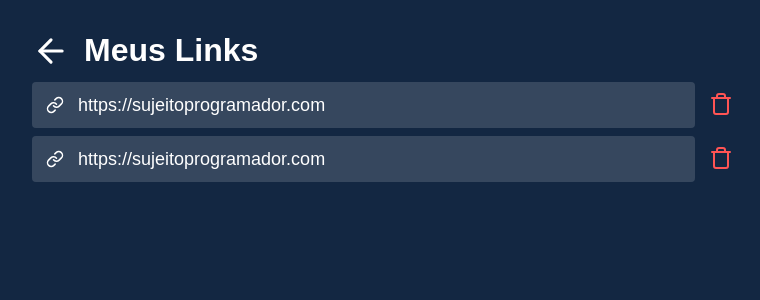
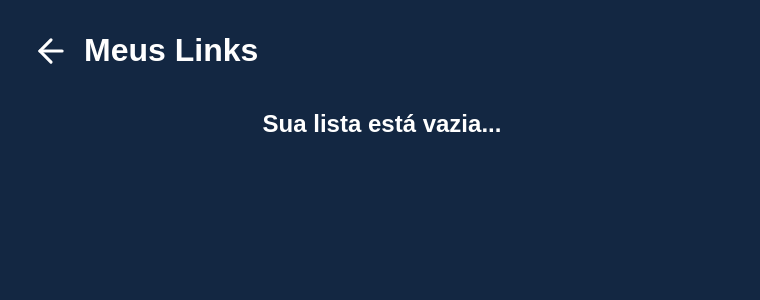
Before and after one commit to yurisantos-y/meulink, a React (Create React App) app: page /links in a window 1280 px wide. Shown: the top 300 px of the page, without its empty margins (258-1018 px from the left). Built offline with nearby package versions, Linux system fonts and the light colour scheme.

Commit message:
commit 04-02

```diff
--- a/src/pages/Home/home.css
+++ b/src/pages/Home/home.css
@@ -31,13 +31,13 @@
     flex-direction: column;
     align-items: center;
     animation: slideY 1s;
-    padding-bottom: 150px;
+    padding-bottom: 140px;
 }
 
 /*Animação subindo area input*/
 @keyframes slideY {
     from{
-        transform: translateY(80px);
+        transform: translateY(90px);
     }
     to{
         transform: translateY(0px);
--- a/src/pages/Home/index.js
+++ b/src/pages/Home/index.js
@@ -4,6 +4,7 @@
 
 import Menu from '../../components/Menu';
 import LinkItem from '../../components/LinkItem';
+import { saveLink } from '../../services/storeLinks';
 
 import api from '../../services/api';
 
@@ -20,6 +21,8 @@
 
         setData(response.data);
         setShowModal(true);
+
+        saveLink('@encurtaLink', response.data)
 
         setLink('');
 
--- a/src/pages/Links/index.js
+++ b/src/pages/Links/index.js
@@ -1,8 +1,50 @@
+import { useState, useEffect } from 'react';
 import './links.css';
 import { FiArrowLeft, FiLink, FiTrash } from 'react-icons/fi';
 import { Link } from 'react-router-dom'
 
+import { getLinksSave, deleteLink } from '../../services/storeLinks'
+import LinkItem from '../../components/LinkItem'
+
 export default function Links(){
+  const [myLinks, setMyLinks] = useState ([]);
+
+  const [data, setData] = useState ({});
+  const [showModal, setShowModal] = useState(false);
+
+  const [emptyList, setEmptyList] = useState(false);
+
+  useEffect(() => {
+    async function getLinks(){
+      const result = await getLinksSave('@encurtaLink')
+
+      if(result.length === 0){
+        //Lista esta vazia...
+        setEmptyList(true);
+      }
+
+      setMyLinks(result);
+    }
+
+    getLinks();
+  }, [])
+
+  function handleOpenLink(link){
+    setData(link)
+    setShowModal(true);
+  }
+
+  async function handleDelete(id){
+    const result = await deleteLink(myLinks, id);
+
+    if(result.length === 0){
+      setEmptyList(true);
+    }
+
+    setMyLinks(result)
+  }
+
+
     return(
       <div className="links-container">
 
@@ -13,25 +55,30 @@
         <h1>Meus Links</h1>
        </div>
 
+       { emptyList && (
          <div className="links-item">
-        <button className='link'>
+            <h2 className="empty-text">Sua lista está vazia...</h2>
+         </div>
+       )}
+
+       { myLinks.map( link => (
+         <div key={link.id} className="links-item">
+          <button className="link" onClick={ () => handleOpenLink(link)}>
             <FiLink size={18} color="#FFF"/>
-          https://sujeitoprogramador.com
+            {link.long_url}
           </button>
-        <button className="link-delete">
+          <button className="link-delete" onClick={ () => handleDelete(link.id) }>
             <FiTrash size={24} color="#FF5454"/>
           </button>
         </div>
+       ))}
 
-       <div className="links-item">
-        <button className='link'>
-          <FiLink size={18} color="#FFF"/>
-          https://sujeitoprogramador.com
-        </button>
-        <button className="link-delete">
-          <FiTrash size={24} color="#FF5454"/>
-        </button>
-       </div>
+       { showModal && (
+          <LinkItem
+            closeModal={() => setShowModal(false)}
+            content={data}
+          />
+       )}
 
       </div>
     )
--- a/src/pages/Links/links.css
+++ b/src/pages/Links/links.css
@@ -56,6 +56,13 @@
     background: transparent;
 }
 
+.empty-text{
+    width: 100%;
+    text-align: center;
+    margin-top: 28px;
+    color: #FFF;
+}
+
 @media (max-width: 715px){
     .links-container{
         width: 90%;
--- /dev/null
+++ b/src/services/storeLinks.js
@@ -0,0 +1,39 @@
+// Buscar os liks salvos.
+export async function getLinksSave(key){
+    const myLinks = await localStorage.getItem(key)
+
+    let linksSaves = JSON.parse(myLinks) || [];
+
+    return linksSaves;
+}
+
+
+// Salvar um link no localStorage.
+export async function saveLink(key, newLink){
+    let linksStored = await getLinksSave(key);
+
+    //Se já tiver um link salvo em algum ID, não vou deixar duplicar.
+    const hasLink = linksStored.some(link => link.id === newLink.id)
+
+    if(hasLink){
+        console.log('ESSE LINK JÁ EXISTE NA SUA LISTA!')
+        return;
+    }
+
+    //Adicionar esse novo link na lista...
+    linksStored.push(newLink)
+    await localStorage.setItem(key, JSON.stringify(linksStored))
+    console.log('LINK SALVO COM SUCESSO!');
+}
+
+//Deletar algum link salvo.
+export function deleteLink(links, id){
+    let myLinks = links.filter( item => {
+        return (item.id !== id)
+    })
+
+    localStorage.setItem('@encurtaLink', JSON.stringify(myLinks));
+    console.log("LINK DELETADO COM SUCESSO!")
+
+    return myLinks;
+}
```
Lines whose indentation alone changed are shown as unchanged.
